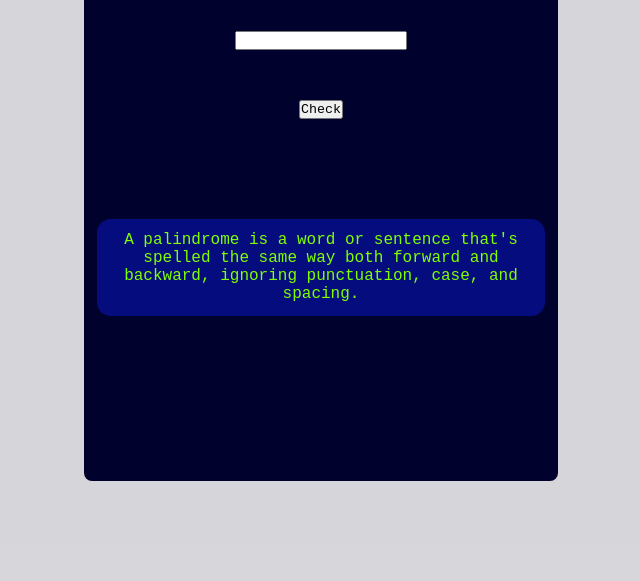
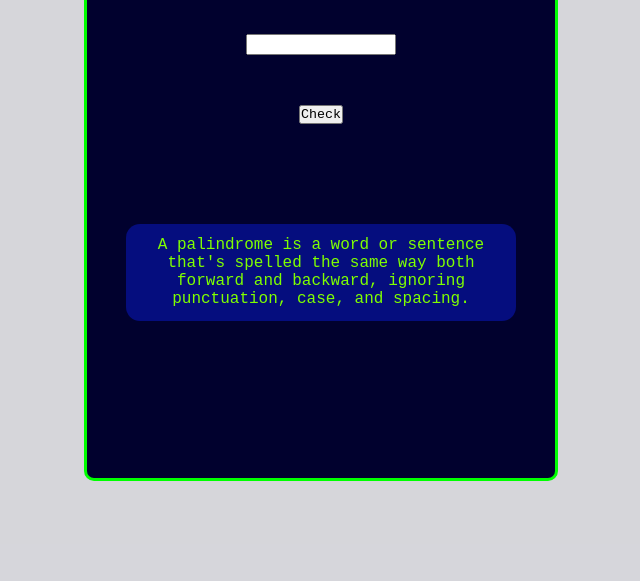
Before and after one commit to HayyatHussain/Palindrome-Checker, a plain HTML site: page index.html in a window 1280 px wide. Shown: the part 219-800 px from the top of the page, without its empty margins (319-959 px from the left). Drawn offline with Linux system fonts and the light colour scheme.

Commit message:
Styles and content modified

```diff
--- a/script.js
+++ b/script.js
@@ -16,11 +16,10 @@ const palindrome = () => {
   // Conditions to check user input validity
   if (lowerCaseStr.length == 0) {
     alert("Please input a value");
-    return;
   } else if (lowerCaseStr == reverseStr) {
-      output.innerText = `${userInput.value} is a palindrome`;
+      output.innerHTML = `<p>${userInput.value} is a palindrome</p>`;
   } else {
-    output.innerText = `${userInput.value} is not a palindrome`;
+    output.innerHTML = `<p>${userInput.value} is not a palindrome</p>`;
   }
 }
 
--- a/style.css
+++ b/style.css
@@ -22,11 +22,12 @@
   justify-content: top;
   align-items: center;
   min-height: 75vh;
-  width: 37vw;
+  max-width: 37vw;
   gap: 50px;
   background-color: rgb(1, 1, 46);
-  border-radius: 8px;
-  padding: 2vw 1vw;
+  border-radius: 10px;
+  padding: 2vw 3vw;
+  border: 3px solid lime;
 }
 
 .p-content {
@@ -35,3 +36,14 @@
   border-radius: 14px;
   padding: 1vw;
 }
+
+input {
+  width: 150px;
+  height: 21px;
+  transition: all 150ms;
+  padding-left: 12px;
+}
+
+input:focus {
+  width: 200px;
+}
```
